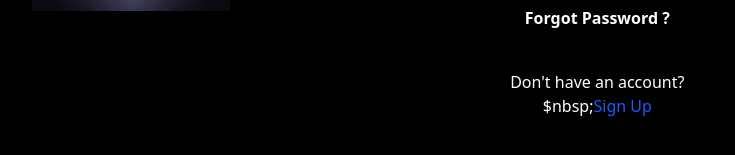
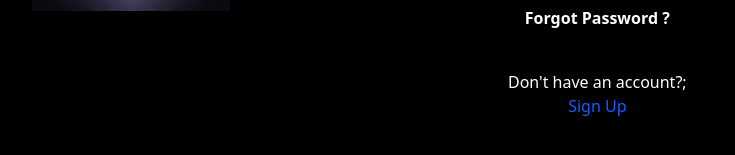
Before and after one commit to devin-weybee/instagram-clone, a React (Vite) app: page /login in a window 1280 px wide. Shown: the part 517-672 px from the top of the page, without its empty margins (276-1011 px from the left). Built offline with nearby package versions, Linux system fonts and the light colour scheme.

Commit message:
api link changes

```diff
--- a/src/Components/Auth/Login.jsx
+++ b/src/Components/Auth/Login.jsx
@@ -120,7 +120,7 @@ const Login = () => {
             Forgot Password ?
           </button>
           <p className="text-white text-center mt-[15%]">
-            {isLogin ? "Don't have an account?" : "Already have an account?"}$nbsp;
+            {isLogin ? "Don't have an account?" : "Already have an account?"};
             <button
               className="text-blue-600 cursor-pointer"
               onClick={handleIsSignIn}
```
Also changed, not shown: src/Utils/Constants.jsx (+1 -1 lines).
